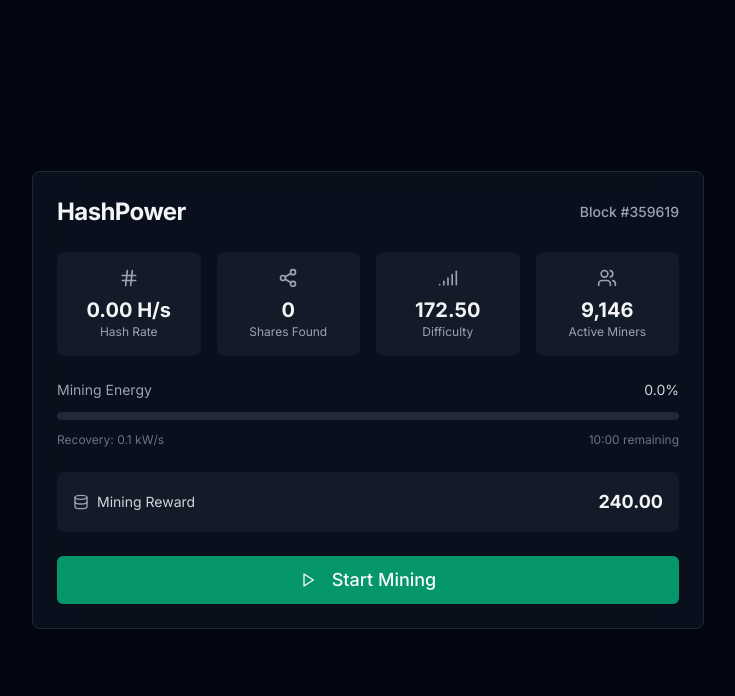
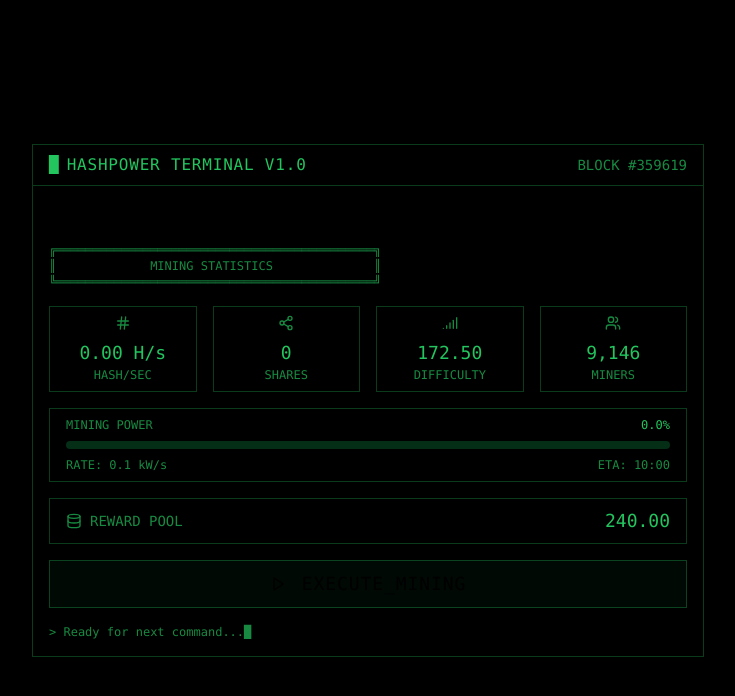
Before and after one commit to mmksimm/minewave-hashcraf, a React (Vite) app: page / in a window 1280 px wide. Shown: the top 696 px of the page, without its empty margins (272-1007 px from the left). Built offline with nearby package versions, Linux system fonts and the light colour scheme.

Commit message:
Add ASCII terminal design
This commit adds an ASCII terminal design to the project.  The specific implementation details are not included in this commit message.

```diff
--- a/src/components/MiningCard.tsx
+++ b/src/components/MiningCard.tsx
@@ -29,83 +29,105 @@ export const MiningCard = () => {
   }, [shares]);
 
   return (
-    <div className="min-h-screen flex items-center justify-center bg-gray-950 p-4">
-      <Card className="w-full max-w-2xl p-6 space-y-6 bg-gray-900/50 border-gray-800 backdrop-blur-lg">
-        <div className="space-y-2">
-          <div className="flex items-center justify-between">
-            <h2 className="text-2xl font-bold tracking-tight text-gray-100">HashPower</h2>
-            <span className="text-sm font-medium text-gray-400">Block #359619</span>
+    <div className="min-h-screen flex items-center justify-center bg-black p-4 font-mono text-green-500">
+      <Card className="w-full max-w-2xl terminal-card space-y-6">
+        <div className="terminal-header">
+          <div className="flex items-center space-x-2">
+            <span className="animate-blink">█</span>
+            <span className="uppercase tracking-wider">HASHPOWER TERMINAL v1.0</span>
+          </div>
+          <span className="text-sm opacity-70">BLOCK #359619</span>
+        </div>
+
+        <div className="terminal-content">
+          <pre className="text-xs opacity-70">
+            {`
+╔════════════════════════════════════════════╗
+║             MINING STATISTICS              ║
+╚════════════════════════════════════════════╝`}
+          </pre>
+
+          <div className="grid grid-cols-2 md:grid-cols-4 gap-4">
+            <div className="ascii-box">
+              <div className="flex flex-col items-center">
+                <Hash className="w-4 h-4 mb-2 opacity-70" />
+                <span className="text-lg">{formatHashRate(hashRate)}</span>
+                <span className="text-xs opacity-70">HASH/SEC</span>
               </div>
             </div>
 
-        <div className="grid grid-cols-2 md:grid-cols-4 gap-4">
-          <div className="bg-gray-800/50 rounded-lg p-4 flex flex-col items-center justify-center">
-            <Hash className="w-5 h-5 mb-2 text-gray-400" />
-            <span className="text-xl font-bold text-gray-100">{formatHashRate(hashRate)}</span>
-            <span className="text-xs text-gray-400">Hash Rate</span>
-          </div>
-
-          <div className="bg-gray-800/50 rounded-lg p-4 flex flex-col items-center justify-center">
-            <Share2 className="w-5 h-5 mb-2 text-gray-400" />
-            <span className={`text-xl font-bold text-gray-100 ${animate ? 'animate-bounce' : ''}`}>
+            <div className="ascii-box">
+              <div className="flex flex-col items-center">
+                <Share2 className="w-4 h-4 mb-2 opacity-70" />
+                <span className={`text-lg ${animate ? 'animate-bounce' : ''}`}>
                   {shares}
                 </span>
-            <span className="text-xs text-gray-400">Shares Found</span>
-          </div>
-
-          <div className="bg-gray-800/50 rounded-lg p-4 flex flex-col items-center justify-center">
-            <Signal className="w-5 h-5 mb-2 text-gray-400" />
-            <span className="text-xl font-bold text-gray-100">172.50</span>
-            <span className="text-xs text-gray-400">Difficulty</span>
-          </div>
-
-          <div className="bg-gray-800/50 rounded-lg p-4 flex flex-col items-center justify-center">
-            <Users className="w-5 h-5 mb-2 text-gray-400" />
-            <span className="text-xl font-bold text-gray-100">9,146</span>
-            <span className="text-xs text-gray-400">Active Miners</span>
+                <span className="text-xs opacity-70">SHARES</span>
               </div>
             </div>
 
-        <div className="space-y-3">
-          <div className="flex justify-between text-sm">
-            <span className="text-gray-400">Mining Energy</span>
-            <span className="text-gray-300">{progress.toFixed(1)}%</span>
-          </div>
-          <Progress value={progress} className="h-2 bg-gray-800" />
-          <div className="flex justify-between text-xs text-gray-500">
-            <span>Recovery: 0.1 kW/s</span>
-            <span>{formatTime(timeRemaining)} remaining</span>
+            <div className="ascii-box">
+              <div className="flex flex-col items-center">
+                <Signal className="w-4 h-4 mb-2 opacity-70" />
+                <span className="text-lg">172.50</span>
+                <span className="text-xs opacity-70">DIFFICULTY</span>
               </div>
             </div>
 
-        <div className="bg-gray-800/50 rounded-lg p-4">
+            <div className="ascii-box">
+              <div className="flex flex-col items-center">
+                <Users className="w-4 h-4 mb-2 opacity-70" />
+                <span className="text-lg">9,146</span>
+                <span className="text-xs opacity-70">MINERS</span>
+              </div>
+            </div>
+          </div>
+
+          <div className="ascii-box space-y-2">
+            <div className="flex justify-between text-xs">
+              <span className="opacity-70">MINING POWER</span>
+              <span>{progress.toFixed(1)}%</span>
+            </div>
+            <Progress value={progress} className="h-2 bg-green-950 [&>div]:bg-green-500" />
+            <div className="flex justify-between text-xs opacity-70">
+              <span>RATE: 0.1 kW/s</span>
+              <span>ETA: {formatTime(timeRemaining)}</span>
+            </div>
+          </div>
+
+          <div className="ascii-box">
             <div className="flex justify-between items-center">
               <div className="flex items-center space-x-2">
-              <Database className="w-4 h-4 text-gray-400" />
-              <span className="text-sm text-gray-300">Mining Reward</span>
+                <Database className="w-4 h-4 opacity-70" />
+                <span className="text-sm opacity-70">REWARD POOL</span>
               </div>
-            <span className="text-lg font-bold text-gray-100">240.00</span>
+              <span className="text-lg">240.00</span>
             </div>
           </div>
 
           <Button
             onClick={isRunning ? stopMining : startMining}
-          className={`w-full h-12 text-lg font-medium transition-all duration-300 ${
+            className={`w-full h-12 text-lg font-mono tracking-wider transition-all terminal-border ${
               isRunning
-              ? 'bg-red-600 hover:bg-red-700'
-              : 'bg-emerald-600 hover:bg-emerald-700'
+                ? 'bg-red-950/20 hover:bg-red-950/30 text-red-500 border-red-500/30'
+                : 'bg-green-950/20 hover:bg-green-950/30'
             }`}
           >
             {isRunning ? (
               <>
-              <Pause className="mr-2 h-5 w-5" /> Stop Mining
+                <Pause className="mr-2 h-5 w-5" /> ABORT_MINING
               </>
             ) : (
               <>
-              <Play className="mr-2 h-5 w-5" /> Start Mining
+                <Play className="mr-2 h-5 w-5" /> EXECUTE_MINING
               </>
             )}
           </Button>
+
+          <pre className="text-xs opacity-70 animate-blink">
+            {`> Ready for next command...█`}
+          </pre>
+        </div>
       </Card>
     </div>
   );
--- a/src/index.css
+++ b/src/index.css
@@ -1,5 +1,5 @@
 
-@import url('https://fonts.googleapis.com/css2?family=Inter:wght@400;500;600;700&display=swap');
+@import url('https://fonts.googleapis.com/css2?family=IBM+Plex+Mono:wght@400;500;600&display=swap');
 
 @tailwind base;
 @tailwind components;
@@ -7,26 +7,11 @@
 
 @layer base {
   :root {
-    --background: 0 0% 100%;
-    --foreground: 222.2 84% 4.9%;
-    --card: 0 0% 100%;
-    --card-foreground: 222.2 84% 4.9%;
-    --popover: 0 0% 100%;
-    --popover-foreground: 222.2 84% 4.9%;
-    --primary: 222.2 47.4% 11.2%;
-    --primary-foreground: 210 40% 98%;
-    --secondary: 210 40% 96.1%;
-    --secondary-foreground: 222.2 47.4% 11.2%;
-    --muted: 210 40% 96.1%;
-    --muted-foreground: 215.4 16.3% 46.9%;
-    --accent: 210 40% 96.1%;
-    --accent-foreground: 222.2 47.4% 11.2%;
-    --destructive: 0 84.2% 60.2%;
-    --destructive-foreground: 210 40% 98%;
-    --border: 214.3 31.8% 91.4%;
-    --input: 214.3 31.8% 91.4%;
-    --ring: 222.2 84% 4.9%;
-    --radius: 0.5rem;
+    --background: 0 0% 0%;
+    --foreground: 0 0% 85%;
+    --border: 0 0% 20%;
+    --primary: 0 0% 85%;
+    --primary-foreground: 0 0% 0%;
   }
 }
 
@@ -35,32 +20,39 @@
     @apply border-border;
   }
   body {
-    @apply bg-gray-950 text-foreground antialiased;
-    font-feature-settings: "ss01", "ss02", "cv01", "cv02", "cv03";
+    @apply bg-black text-green-500 antialiased font-mono;
+    font-family: 'IBM Plex Mono', monospace;
   }
 }
 
 @layer utilities {
-  .glass {
-    @apply bg-gray-900/50 backdrop-blur-lg border border-gray-800;
+  .terminal-border {
+    @apply border border-green-500/30;
   }
 
-  .glass-card {
-    @apply glass rounded-lg shadow-lg hover:shadow-xl transition-all duration-300;
+  .terminal-card {
+    @apply bg-black/80 terminal-border rounded-none;
   }
 
-  .animate-enter {
-    animation: enterAnimation 0.5s ease-out forwards;
+  .terminal-header {
+    @apply border-b border-green-500/30 px-4 py-2 flex items-center justify-between;
   }
 
-  @keyframes enterAnimation {
-    from {
-      opacity: 0;
-      transform: translateY(20px);
-    }
-    to {
-      opacity: 1;
-      transform: translateY(0);
-    }
+  .terminal-content {
+    @apply p-4 space-y-4;
+  }
+
+  .ascii-box {
+    @apply px-4 py-2 terminal-border;
   }
 }
+
+.animate-blink {
+  animation: blink 1s step-end infinite;
+}
+
+@keyframes blink {
+  50% {
+    opacity: 0;
+  }
+}
```
Lines whose indentation alone changed are shown as unchanged.
